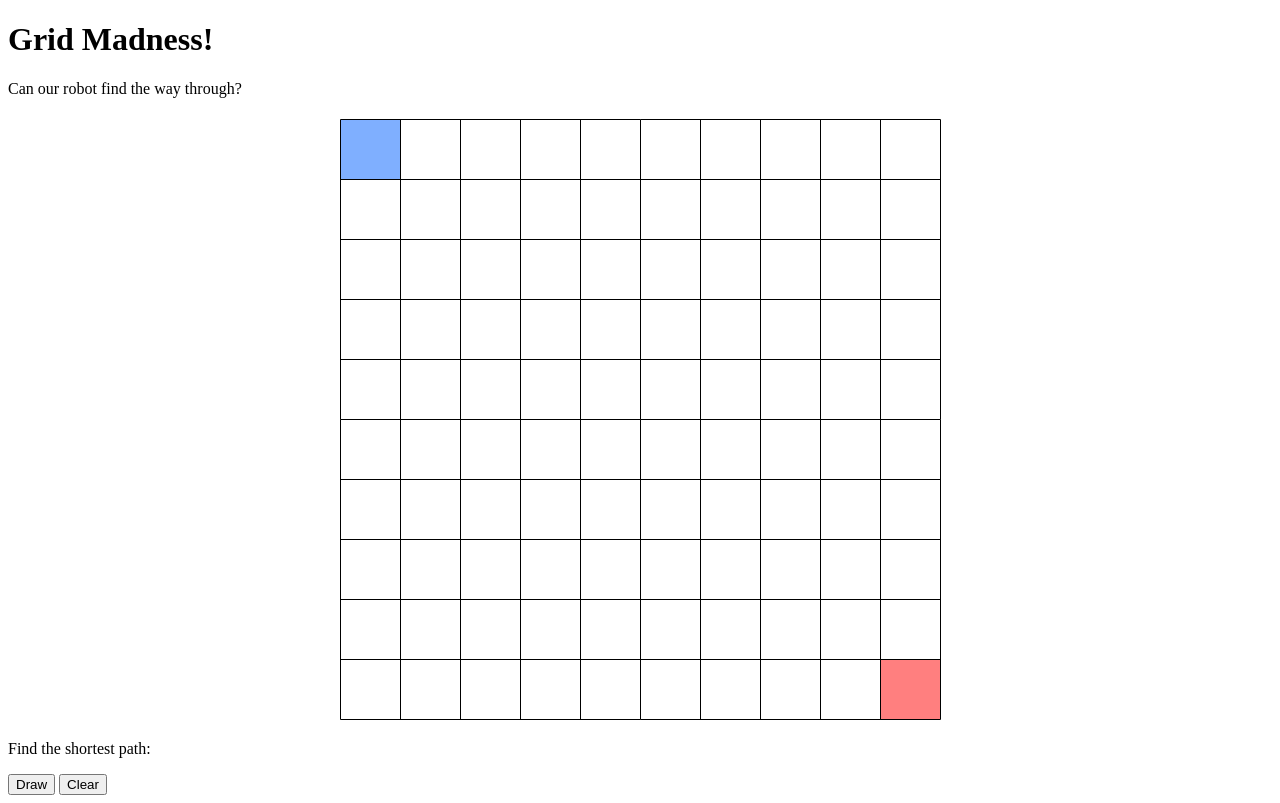
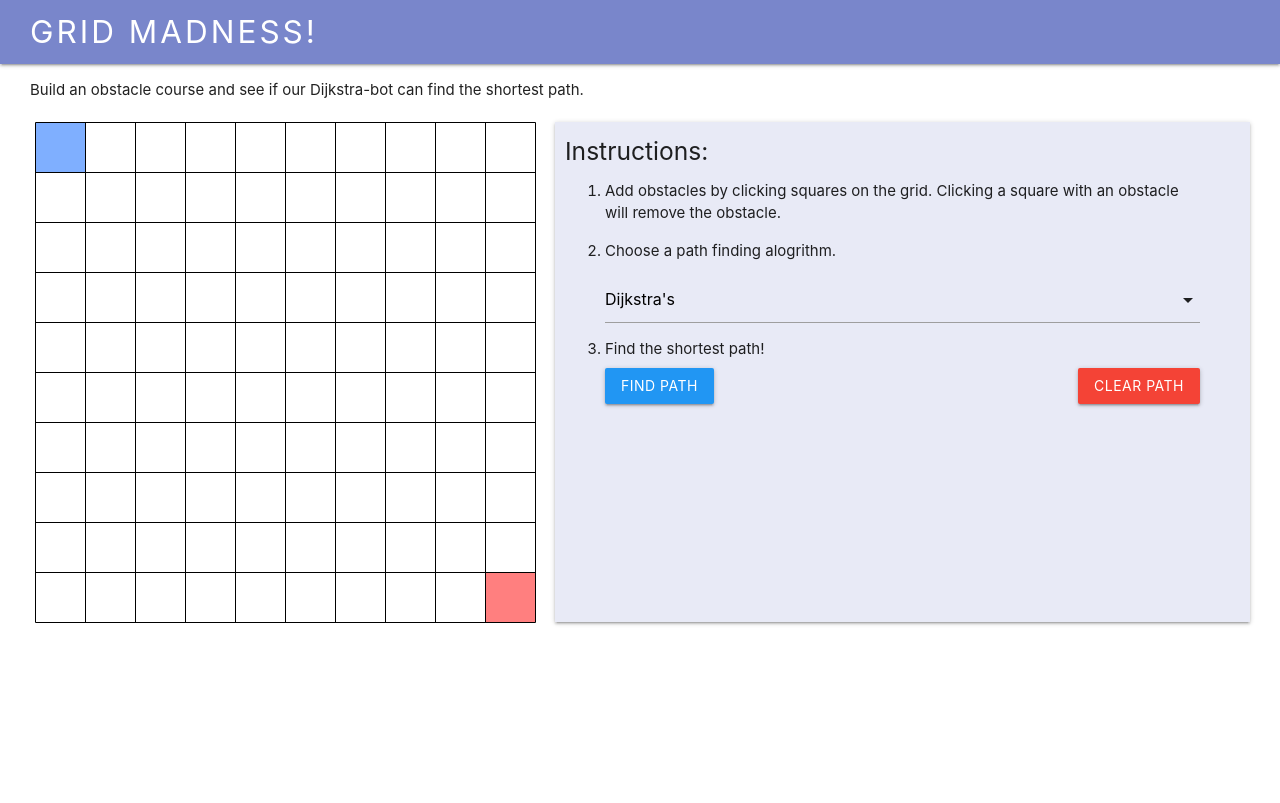
Before and after one commit to ShepherdHub/grid-madness-javascript, a plain HTML site: page canvas-test.html in a window 1280 px wide. Drawn offline with nearby package versions, Linux system fonts and the light colour scheme.

Commit message:
feat: UI improvements
- Added dependency on materialize UI library

```diff
--- a/canvas-test.html
+++ b/canvas-test.html
@@ -8,10 +8,54 @@
   <meta name="description" content="Grid Madness">
   <meta name="author" content="Steven">
 
+  <!-- Compiled and minified CSS -->
+  <link rel="stylesheet" href="https://cdnjs.cloudflare.com/ajax/libs/materialize/1.0.0-rc.2/css/materialize.min.css">
   <style>
-    .canvas-container{
+    .logo {
+      text-transform: uppercase;
+      letter-spacing: 3px;
+      font-size: 2.1rem;
+      padding-left: 30px;
+    }
+
+    .main {
+      padding-left: 30px;
+      padding-right: 30px;
+    }
+
+    .flex-container {
       display: flex;
-      justify-content: center;
+      flex-wrap: no-wrap;
+    }
+
+    section.canvas {
+      flex-shrink: 0;
+      flex-grow: 0;
+    }
+
+    section.options {
+      flex-grow: 1;
+      flex-shrink: 1;
+      margin-top: 5px;
+      margin-left: 15px;
+      padding: 0 50px 0 10px;
+      height: 500px;
+      box-shadow: 0 2px 2px 0 rgba(0,0,0,0.14),
+                  0 3px 1px -2px rgba(0,0,0,0.12),
+                  0 1px 5px 0 rgba(0,0,0,0.2);
+    }
+
+    .button-group {
+      display: flex;
+      justify-content: space-between;
+    }
+
+    li {
+      margin-bottom: 1em;
+    }
+
+    li>div {
+      margin-bottom: 0.5em;
     }
   </style>
 
@@ -21,24 +65,57 @@
 </head>
 
 <body>
-  <h1>Grid Madness!</h1>
-  <p>Can our robot find the way through?</p>
-  <div class="canvas-container">
-    <canvas id="canvas-grid" width="610" height="610"></canvas>
-  </div>
-  <div>
-    <p>Find the shortest path:</p>
-    <button id="draw-button">
-      Draw
-    </button>
-    <button id="clear-button">
-      Clear
-    </button>
+  <nav>
+    <div class="nav-wrapper indigo lighten-2">
+      <a href="#" class="logo">Grid Madness!</a>
+    </div>
+  </nav>
+  <div class="main">
+    <p>Build an obstacle course and see if our Dijkstra-bot can find the shortest path.</p>
+
+    <div class="flex-container">
+    <section class="canvas">
+      <canvas id="canvas-grid" width="510" height="510"></canvas>
+    </section>
+    <section class="options indigo lighten-5">
+      <h5>Instructions:</h5>
+      <ol>
+        <li>Add obstacles by clicking squares on the grid. Clicking a square with an obstacle will remove the obstacle.</li>
+        <li>
+          <div>Choose a path finding alogrithm.</div>
+          <div class="input-field">
+            <select>
+              <option value="dijkstra">Dijkstra's</option>
+              <option value="d-star">D*</option>
+              <option value="a-star">A*</option>
+            </select>
+          </div>
+        </li>
+        <li>
+          <div>Find the shortest path!</div>
+          <div class="button-group">
+            <button id="draw-button" class="btn blue waves-effect">
+              Find Path
+            </button>
+            <button id="clear-button" class="btn red waves-effect">
+              Clear Path
+            </button>
+          </div>
+        </li>
+      </ol>
+      <!-- <p>Click on an empty square to create an obstacle.</p>
+      <p>Click on the square again to remove the obstacle.</p>
+      <p>Find the shortest path:</p>
+      <button id="draw-button" class="btn blue waves-effect">
+        Find Path
+      </button>
+      <button id="clear-button" class="btn red waves-effect">
+        Clear
+      </button> -->
+    </section>
+    </div>
   </div>
   <script>
-    // TODO: Create a more efficient system for adding/removing obstacles
-    // Try only drawing/erasing the obstacle that is being added/removed
-
     /*************************************************************************
     *   Definitions
     * ---------------
@@ -56,7 +133,7 @@
     * used to draw on the canvas.
     *************************************************************************/
 
-    const boardLength = 600;
+    const boardLength = 500;
     const gridSize = 10;
     const spaceLength = boardLength / gridSize;
     const boardOffset = 5.5; // The board is 5 pixels off from the actual 0,0 point of the canvas
@@ -92,7 +169,7 @@
     };
 
     function clearBoard() {
-      ctx.clearRect(0, 0, 610, 610);
+      ctx.clearRect(0, 0, 510, 510);
     };
 
     function drawGridLines() {
@@ -216,8 +293,17 @@
       window.requestAnimationFrame(draw);
     });
 
+    document.addEventListener('DOMContentLoaded', function() {
+      var elems = document.querySelectorAll('select');
+      var instances = M.FormSelect.init(elems);
+    });
+
+
     init();
 
   </script>
+
+  <!-- Compiled and minified JavaScript -->
+  <script src="https://cdnjs.cloudflare.com/ajax/libs/materialize/1.0.0-rc.2/js/materialize.min.js"></script>
 </body>
 </html>
```
Also changed, not shown: 1 other file.
